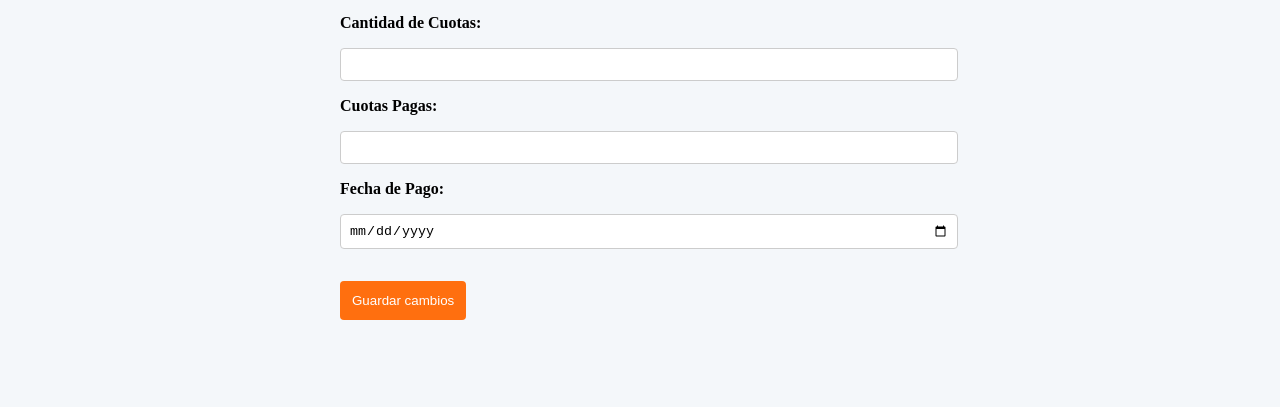
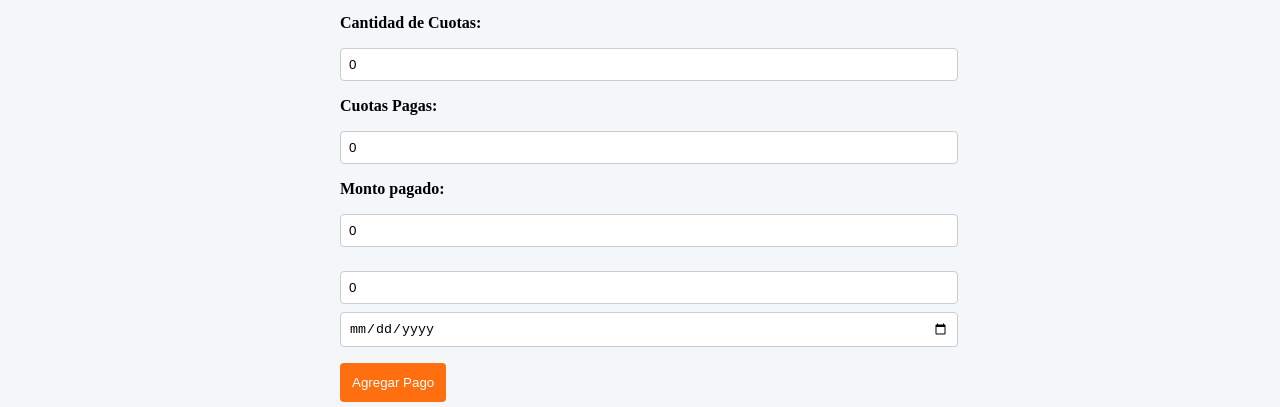
Before and after one commit to tomas-tissera/Gestor-Gastos, a React (Vite) app: page /prestamos/1 in a window 1280 px wide. Shown: the part 393-800 px from the top of the page. Built offline with nearby package versions, Linux system fonts and the light colour scheme; no server answers; the database is empty.

Commit message:
se agrego cargo de pagos de prestamos

```diff
--- a/src/components/EditarPrestamo/index.jsx
+++ b/src/components/EditarPrestamo/index.jsx
@@ -1,8 +1,8 @@
 // src/components/EditarPrestamo.js
 import React, { useState, useEffect } from 'react';
 import { db } from '../../firebase';
-import { doc, getDoc, updateDoc, collection, getDocs } from 'firebase/firestore';
-import { useParams, useNavigate } from 'react-router-dom';
+import { doc, getDoc, updateDoc, collection, getDocs, addDoc } from 'firebase/firestore';
+import { useParams } from 'react-router-dom';
 import styles from './EditarPrestamo.module.css';
 import Navbar from '../navbar'; // Si tienes un componente Navbar
 
@@ -11,10 +11,12 @@ const EditarPrestamo = () => {
   const [prestamo, setPrestamo] = useState(null);
   const [bancos, setBancos] = useState([]);
   const [nuevoBanco, setNuevoBanco] = useState('');
+  const [nuevoPago, setNuevoPago] = useState(0);
+  const [fechaPago, setFechaPago] = useState('');
   const [loading, setLoading] = useState(true);
   const [loadingUpdate, setLoadingUpdate] = useState(false);
   const [loadingAddBanco, setLoadingAddBanco] = useState(false);
-  const navigate = useNavigate();
+  const [loadingAddPago, setLoadingAddPago] = useState(false); // Para manejar el estado del botón de agregar pago
 
   useEffect(() => {
     const fetchData = async () => {
@@ -53,7 +55,6 @@ const EditarPrestamo = () => {
         ...prestamo,
       });
       alert('Préstamo actualizado con éxito!');
-      navigate('/prestamos');
     } catch (e) {
       console.error("Error al actualizar el préstamo: ", e);
     } finally {
@@ -73,6 +74,87 @@ const EditarPrestamo = () => {
       console.error("Error al agregar el banco: ", e);
     } finally {
       setLoadingAddBanco(false);
+    }
+  };
+
+  const handleAddPago = async () => {
+    if (!nuevoPago || !fechaPago) return;
+    setLoadingAddPago(true);
+    try {
+      const prestamoRef = doc(db, "prestamos", prestamoId);
+
+      // Agregar el pago al historial de pagos
+      const nuevoHistorialPago = {
+        monto: parseFloat(nuevoPago),
+        fecha: fechaPago,
+      };
+
+      const nuevoMontoPagado = prestamo.montoPagado + parseFloat(nuevoPago);
+
+      await updateDoc(prestamoRef, {
+        montoPagado: nuevoMontoPagado,
+        historialPagos: [...(prestamo.historialPagos || []), nuevoHistorialPago],
+        cuotasPagadas: (prestamo.cuotasPagadas || 0) + 1 // Incrementar la cantidad de cuotas pagadas
+      });
+
+      // Actualizar el estado con el nuevo total y limpiar los campos
+      setPrestamo({
+        ...prestamo,
+        montoPagado: nuevoMontoPagado,
+        historialPagos: [...(prestamo.historialPagos || []), nuevoHistorialPago],
+        cuotasPagadas: (prestamo.cuotasPagadas || 0) + 1
+      });
+
+      setNuevoPago(0);
+      setFechaPago('');
+    } catch (e) {
+      console.error("Error al agregar el pago: ", e);
+    } finally {
+      setLoadingAddPago(false);
+    }
+  };
+
+  const handleDeletePago = async (pago) => {
+    if (window.confirm("¿Estás seguro de que deseas eliminar este pago?")) {
+      try {
+        console.log("Pago a eliminar:", pago);
+
+        // Filtrar el historial de pagos para eliminar el pago seleccionado
+        const nuevoHistorialPagos = prestamo.historialPagos.filter(p => {
+          console.log(`Comparando pago con fecha: ${p.fecha} y monto: ${p.monto}`);
+          return !(p.fecha === pago.fecha && p.monto === pago.monto);
+        });
+
+        console.log("Nuevo historial de pagos:", nuevoHistorialPagos);
+
+        // Calcular el nuevo monto pagado y la cantidad de cuotas pagadas
+        const montoRestante = (prestamo.montoPagado || 0) - pago.monto;
+        const nuevasCuotasPagadas = (prestamo.cuotasPagadas || 0) - 1;
+
+        console.log(`Nuevo monto pagado: ${montoRestante}, Nuevas cuotas pagadas: ${nuevasCuotasPagadas}`);
+
+        // Referencia al documento del préstamo en Firestore
+        const prestamoRef = doc(db, "prestamos", prestamoId);
+
+        // Actualizar el documento en Firestore
+        await updateDoc(prestamoRef, {
+          montoPagado: montoRestante,
+          historialPagos: nuevoHistorialPagos,
+          cuotasPagadas: nuevasCuotasPagadas
+        });
+
+        // Actualizar el estado local con los cambios
+        setPrestamo(prevPrestamo => ({
+          ...prevPrestamo,
+          montoPagado: montoRestante,
+          historialPagos: nuevoHistorialPagos,
+          cuotasPagadas: nuevasCuotasPagadas
+        }));
+
+        alert("Pago eliminado con éxito.");
+      } catch (e) {
+        console.error("Error al eliminar el pago: ", e);
+      }
     }
   };
 
@@ -126,7 +208,7 @@ const EditarPrestamo = () => {
             <label>Cantidad de Cuotas:</label>
             <input
               type="number"
-              value={prestamo?.cuotas || ''}
+              value={prestamo?.cuotas || 0}
               onChange={(e) => setPrestamo({ ...prestamo, cuotas: parseInt(e.target.value) })}
               className={styles.input}
             />
@@ -135,26 +217,71 @@ const EditarPrestamo = () => {
             <label>Cuotas Pagas:</label>
             <input
               type="number"
-              value={prestamo?.cuotasPagadas || ''}
+              value={prestamo?.cuotasPagadas || 0}
               onChange={(e) => setPrestamo({ ...prestamo, cuotasPagadas: parseInt(e.target.value) })}
               className={styles.input}
             />
           </div>
           <div className={styles.formGroup}>
-            <label>Fecha de Pago:</label>
+            <label>Monto pagado:</label>
+            <input
+              type="number"
+              value={prestamo?.montoPagado || 0}
+              onChange={(e) => setPrestamo({ ...prestamo, montoPagado: parseInt(e.target.value) })}
+              className={styles.input}
+            />
+          </div>
+          {/* Sección para agregar nuevos pagos */}
+          <div className={styles.newPagoContainer}>
+            <input
+              type="number"
+              value={nuevoPago}
+              onChange={(e) => setNuevoPago(e.target.value)}
+              placeholder="Agregar nuevo Pago"
+              className={styles.input}
+            />
             <input
               type="date"
-              value={prestamo?.diaPago.split('T')[0] || ''}
-              onChange={(e) => setPrestamo({ ...prestamo, diaPago: e.target.value + 'T00:00:00.000Z' })}
+              value={fechaPago}
+              onChange={(e) => setFechaPago(e.target.value)}
               className={styles.input}
             />
+            <button
+              type="button"
+              onClick={handleAddPago}
+              className={styles.button}
+              disabled={loadingAddPago}
+            >
+              {loadingAddPago ? <div className={styles.loader}></div> : 'Agregar Pago'}
+            </button>
+          </div>
+          {/* Historial de pagos */}
+          <div className={styles.pagosContainer}>
+            <h3>Historial de Pagos</h3>
+            {prestamo?.historialPagos && prestamo.historialPagos.length > 0 ? (
+              <ul>
+                {prestamo.historialPagos.map((pago, index) => (
+                  <li key={index}>
+                    {`Monto: ${pago.monto}, Fecha: ${pago.fecha}`}
+                    <button
+                      onClick={() => handleDeletePago(pago)}
+                      className={styles.deleteButton}
+                    >
+                      Eliminar
+                    </button>
+                  </li>
+                ))}
+              </ul>
+            ) : (
+              <p>No hay pagos registrados.</p>
+            )}
           </div>
           <button
             type="submit"
             className={styles.button}
             disabled={loadingUpdate}
           >
-            {loadingUpdate ? <div className={styles.loader}></div> : 'Guardar cambios'}
+            {loadingUpdate ? <div className={styles.loader}></div> : 'Actualizar Préstamo'}
           </button>
         </form>
       </div>
--- a/src/components/prestamo/index.jsx
+++ b/src/components/prestamo/index.jsx
@@ -79,11 +79,12 @@ const Prestamo = () => {
           <tr>
             <th>Banco</th>
             <th>Monto Pedido</th>
+            <th>Monto Pagado</th>
+            <th>Monto Restante</th>
             <th>Cuotas</th>
             <th>Cuotas Pagadas</th>
             <th>Fecha de Pago</th>
             <th>Acción</th>
-            <th>Pago</th>
           </tr>
         </thead>
         <tbody>
@@ -94,6 +95,8 @@ const Prestamo = () => {
               <tr key={prestamo.id} className={isPaid ? styles.paidRow : ''}>
                 <td>{bancoNombre}</td>
                 <td>${prestamo.montoTotal}</td>
+                <td>${prestamo.montoPagado||0}</td>
+                <td>${prestamo.montoTotal - prestamo.montoPagado}</td>
                 <td>{prestamo.cuotas}</td>
                 <td>{prestamo.cuotasPagadas}</td>
                 <td>{prestamo.diaPago.substring(0, 10)}</td> {/* Muestra la fecha exacta en formato DD/MM/YYYY */}
@@ -101,19 +104,6 @@ const Prestamo = () => {
                   <Link to={`/prestamos/${prestamo.id}`} className={styles.editButton}>
                     <FaEdit />
                   </Link>
-                </td>
-                <td>
-                  <button
-                    onClick={() => handlePago(prestamo.id, prestamo.cuotasPagadas, prestamo.diaPago)}
-                    className={styles.pagoButton}
-                    disabled={prestamo.cuotasPagadas >= prestamo.cuotas || loadingUpdate === prestamo.id}
-                  >
-                    {loadingUpdate === prestamo.id ? (
-                      <div className={styles.loader}></div>
-                    ) : (
-                      <FaCheck />
-                    )}
-                  </button>
                 </td>
               </tr>
             );
```
